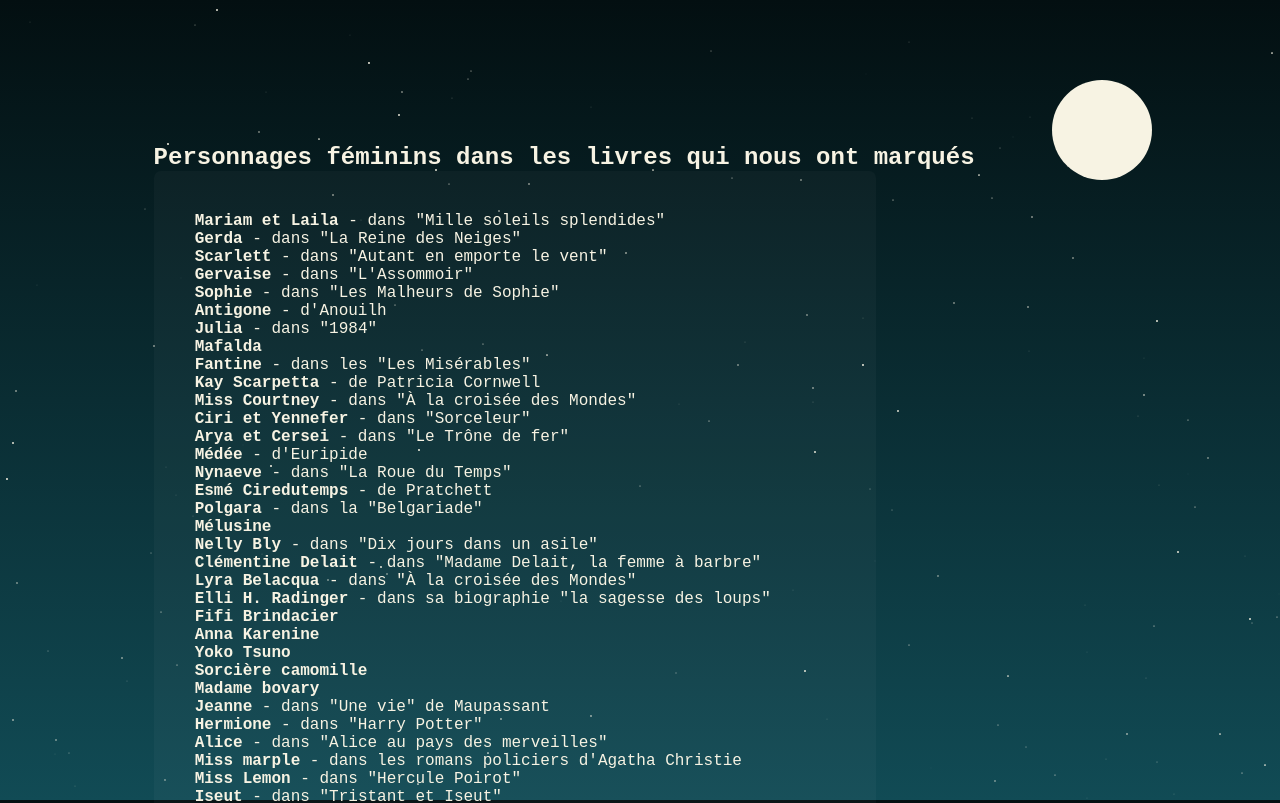
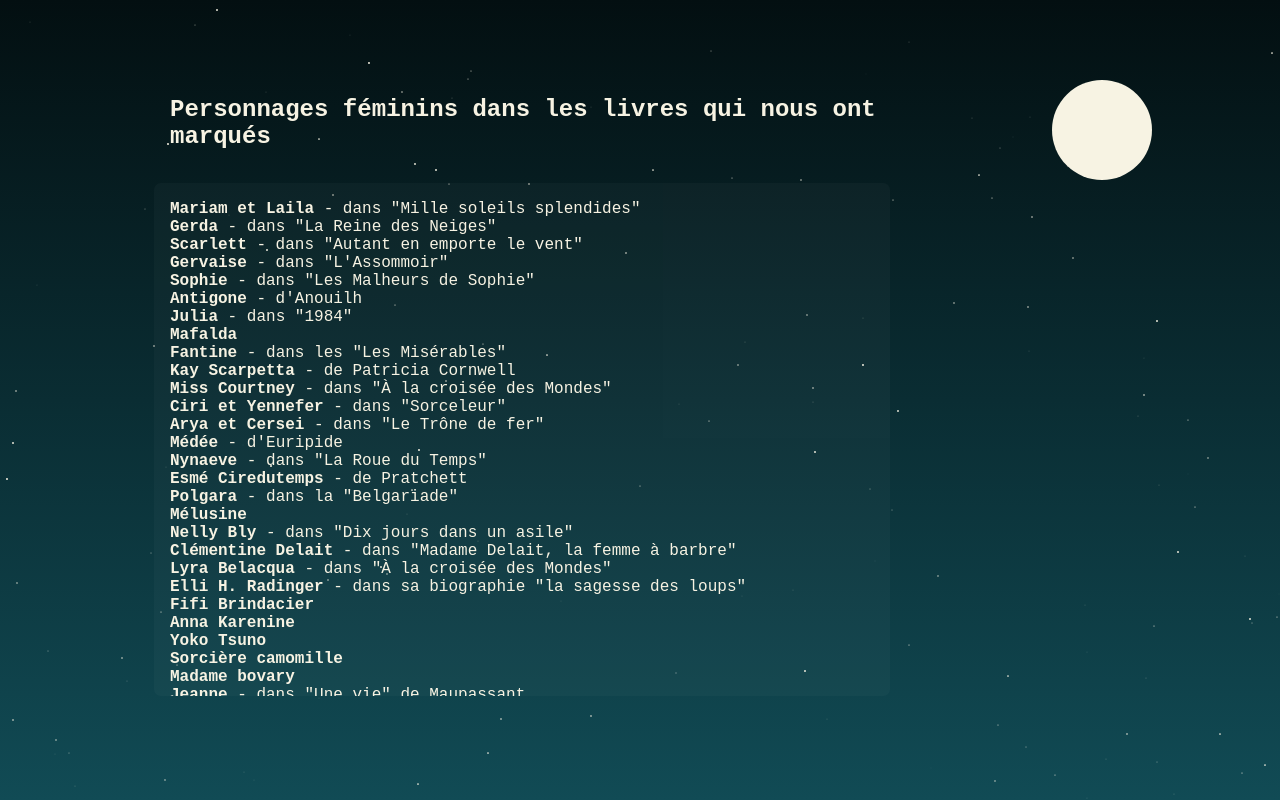
Before and after one commit to svilder/thefutureisfemale, a React (Create React App) app in the folder thefutureisfemale-front/: page / in a window 1280 px wide. Shown: the top 803 px of the page. Built offline with nearby package versions, Linux system fonts and the light colour scheme; a web font is replaced by a local one.

Commit message:
scrolling and position in window

```diff
--- a/thefutureisfemale-front/src/components/App.css
+++ b/thefutureisfemale-front/src/components/App.css
@@ -28,11 +28,12 @@ body {
 .container {
   z-index: 1;
   position: absolute;
-  top: 18%;
+  top: 10%;
   left: 12%;
 }
 
 .container h2 {
   color: #F7F3E3;
   font-family: 'Xanh Mono', monospace;
+  padding: 2%;
 }
--- a/thefutureisfemale-front/src/components/FemaleCharacters.css
+++ b/thefutureisfemale-front/src/components/FemaleCharacters.css
@@ -1,8 +1,11 @@
 .card {
   background-color: rgba(247, 243, 227, 0.027);
-  width: 50vw;
-  padding: 5%;
+  width: 55vw;
+  height: 60vh;
+  margin-top: 2%;
+  padding: 2%;
   color: #F7F3E3;
   border-radius: 7px;
   font-family: 'Xanh Mono', monospace;
+  overflow: scroll;
 }
```
